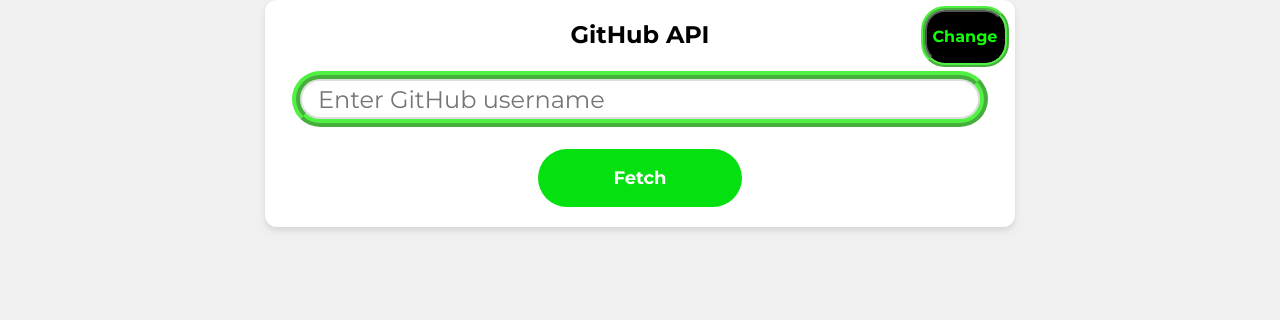
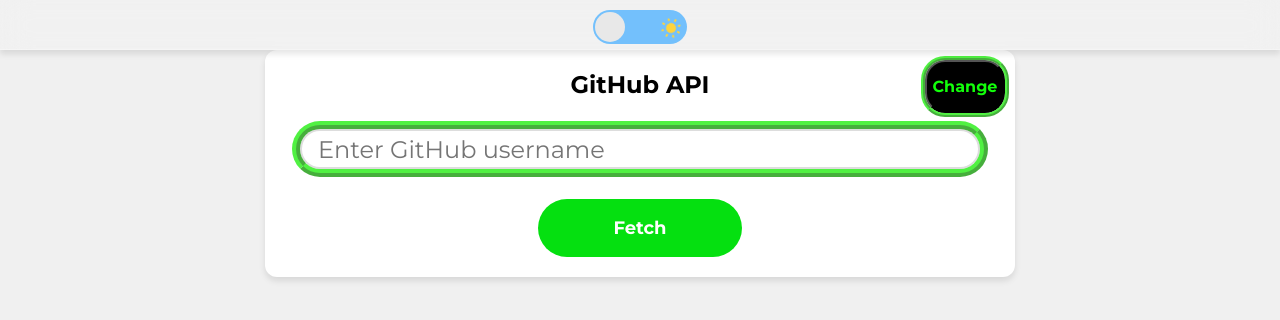
Before and after one commit to ShadiSbaih/GitHub-repositories-viewer-, a plain HTML site: page index.html in a window 1280 px wide. Drawn offline with Linux system fonts and the light colour scheme.

Commit message:
Update index.html

```diff
--- a/index.html
+++ b/index.html
@@ -9,9 +9,19 @@
 </head>
 
 <body>
+
     <section class="main">
+        <div class="navbar">
+            <label class="switch changeMode2">
+                <span class="sun"><svg xmlns="http://www.w3.org/2000/svg" viewBox="0 0 24 24"><g fill="#ffd43b"><circle r="5" cy="12" cx="12"></circle><path d="m21 13h-1a1 1 0 0 1 0-2h1a1 1 0 0 1 0 2zm-17 0h-1a1 1 0 0 1 0-2h1a1 1 0 0 1 0 2zm13.66-5.66a1 1 0 0 1 -.66-.29 1 1 0 0 1 0-1.41l.71-.71a1 1 0 1 1 1.41 1.41l-.71.71a1 1 0 0 1 -.75.29zm-12.02 12.02a1 1 0 0 1 -.71-.29 1 1 0 0 1 0-1.41l.71-.66a1 1 0 0 1 1.41 1.41l-.71.71a1 1 0 0 1 -.7.24zm6.36-14.36a1 1 0 0 1 -1-1v-1a1 1 0 0 1 2 0v1a1 1 0 0 1 -1 1zm0 17a1 1 0 0 1 -1-1v-1a1 1 0 0 1 2 0v1a1 1 0 0 1 -1 1zm-5.66-14.66a1 1 0 0 1 -.7-.29l-.71-.71a1 1 0 0 1 1.41-1.41l.71.71a1 1 0 0 1 0 1.41 1 1 0 0 1 -.71.29zm12.02 12.02a1 1 0 0 1 -.7-.29l-.66-.71a1 1 0 0 1 1.36-1.36l.71.71a1 1 0 0 1 0 1.41 1 1 0 0 1 -.71.24z"></path></g></svg></span>
+                <span class="moon"><svg xmlns="http://www.w3.org/2000/svg" viewBox="0 0 384 512"><path d="m223.5 32c-123.5 0-223.5 100.3-223.5 224s100 224 223.5 224c60.6 0 115.5-24.2 155.8-63.4 5-4.9 6.3-12.5 3.1-18.7s-10.1-9.7-17-8.5c-9.8 1.7-19.8 2.6-30.1 2.6-96.9 0-175.5-78.8-175.5-176 0-65.8 36-123.1 89.3-153.3 6.1-3.5 9.2-10.5 7.7-17.3s-7.3-11.9-14.3-12.5c-6.3-.5-12.6-.8-19-.8z"></path></svg></span>
+                <input type="checkbox" class="input">
+                <span class="slider"></span>
+            </label>
+        </div>
         <div class="box">
             <button class="changeMode">Change</button>
+
             <h1>GitHub API</h1>
             <input type="text" id="username" placeholder="Enter GitHub username" required>
             <button id="fetch-btn">Fetch</button>
@@ -53,7 +63,6 @@
                 <p class="description">Adventure game from Udacity by Python</p>
             </div>
         </div> -->
-
             <!-- <div class="item-repo"></div> -->
         </div>
     </section>
```
